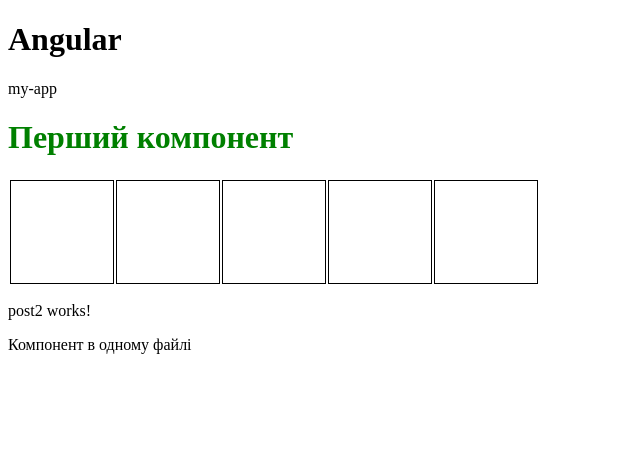
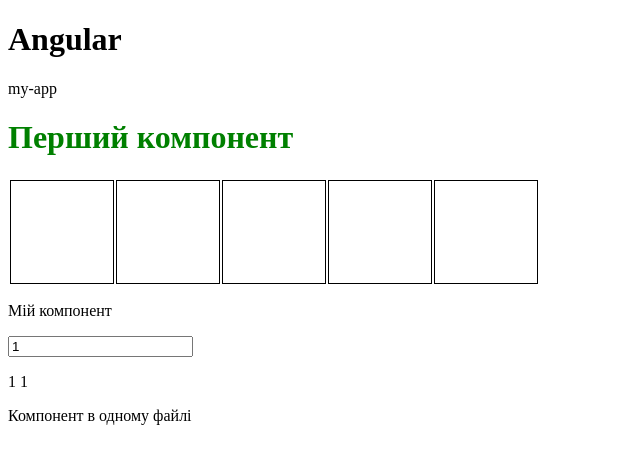
Before and after one commit to devLex1308/PV921-25ST-18P, an Angular app in the folder lessons/29-angular/my-app/: page / in a window 1280 px wide. Shown: the top 464 px of the page, without its empty margins (0-640 px from the left). Built offline with nearby package versions, Linux system fonts and the light colour scheme.

Commit message:
Робимо слухач на інпут

```diff
--- a/lessons/29-angular/my-app/src/app/post2/post2.component.html
+++ b/lessons/29-angular/my-app/src/app/post2/post2.component.html
@@ -1 +1,3 @@
-<p>post2 works!</p>
+<p>{{title}}</p>
+<input type="text" (input)="changeListener" value={{name}}>
+<p>{{name}} {{name}}</p>
--- a/lessons/29-angular/my-app/src/app/post2/post2.component.ts
+++ b/lessons/29-angular/my-app/src/app/post2/post2.component.ts
@@ -5,11 +5,23 @@
   templateUrl: './post2.component.html',
   styleUrls: ['./post2.component.css']
 })
-export class Post2Component implements OnInit {
+export class Post2Component {
 
-  constructor() { }
+	title = "Мій компонент"
 
-  ngOnInit(): void {
+	name = "1"
+
+  constructor() {
+  	let i = 0;
+  	// setInterval(() => {
+  	// 	i++;
+  	// 	this.title = `Тест ${i}`;
+  	// }, 1000);
+
+  }
+
+  changeListener = () => {
+  	console.log("changeListener");
   }
 
 }
```
